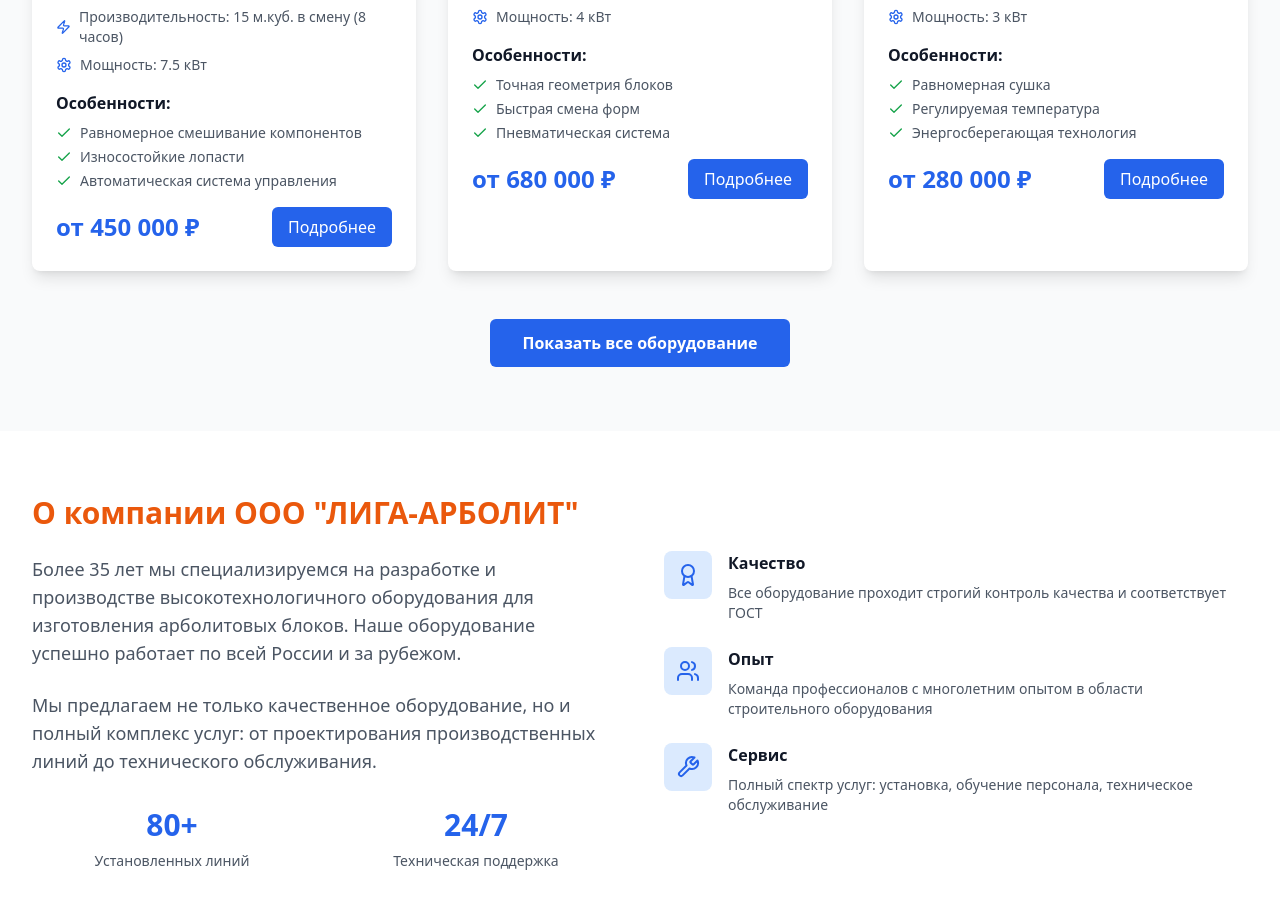
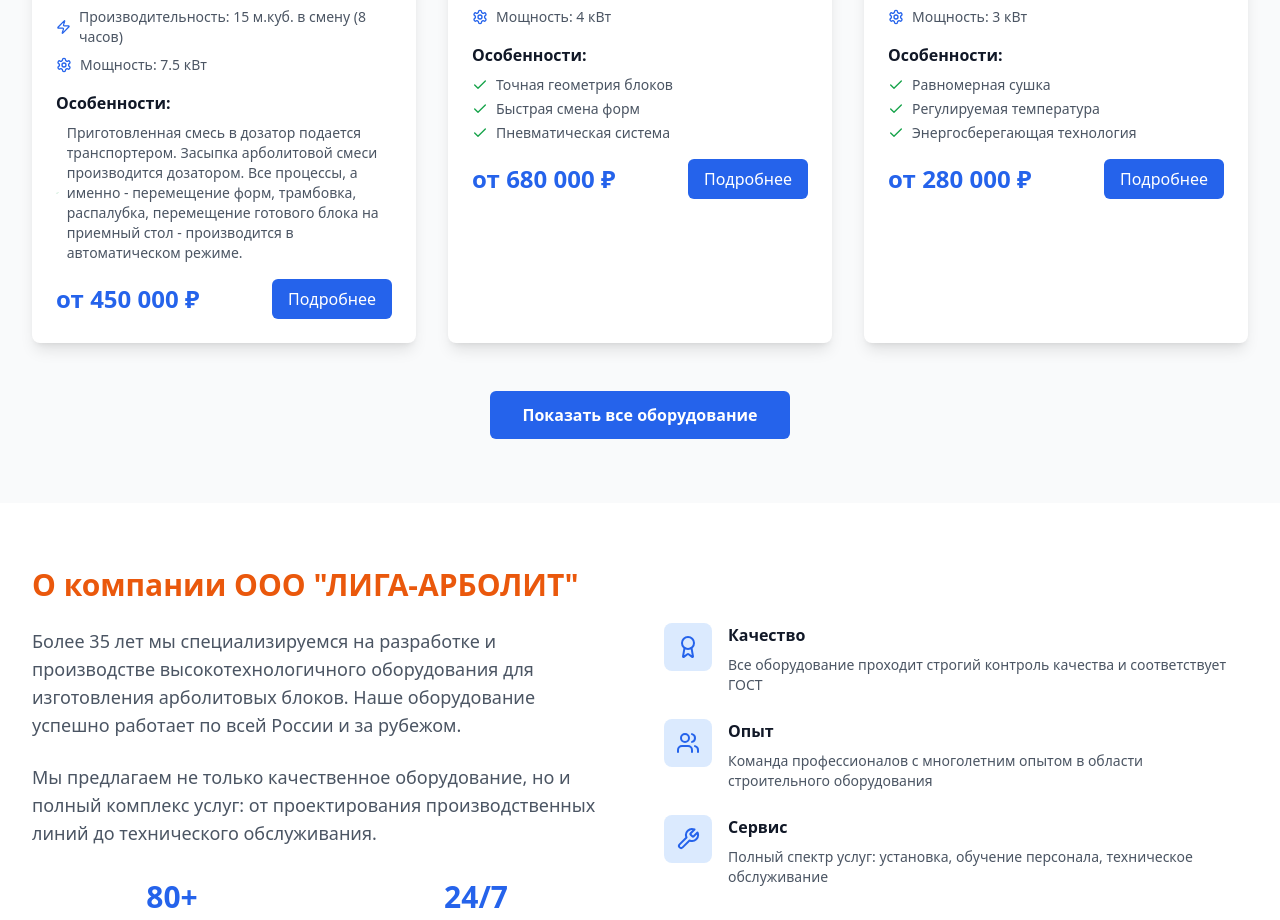
Before and after one commit to pr-poehali-dev/arboblok-sales-platform, a React (Vite) app: page / in a window 1280 px wide. Shown: the part 1107-2027 px from the top of the page. Built offline with nearby package versions, Linux system fonts and the light colour scheme.

Commit message:
Автоматизация производства арболитовых блоков

```diff
--- a/src/components/CatalogSection.tsx
+++ b/src/components/CatalogSection.tsx
@@ -11,9 +11,7 @@ const CatalogSection = () => {
       performance: "15 м.куб. в смену (8 часов)",
       power: "7.5 кВт",
       features: [
-        "Равномерное смешивание компонентов",
-        "Износостойкие лопасти",
-        "Автоматическая система управления",
+        "Приготовленная смесь в дозатор подается транспортером. Засыпка арболитовой смеси производится дозатором. Все процессы, а именно - перемещение форм, трамбовка, распалубка, перемещение готового блока на приемный стол - производится в автоматическом режиме.",
       ],
     },
     {
```
